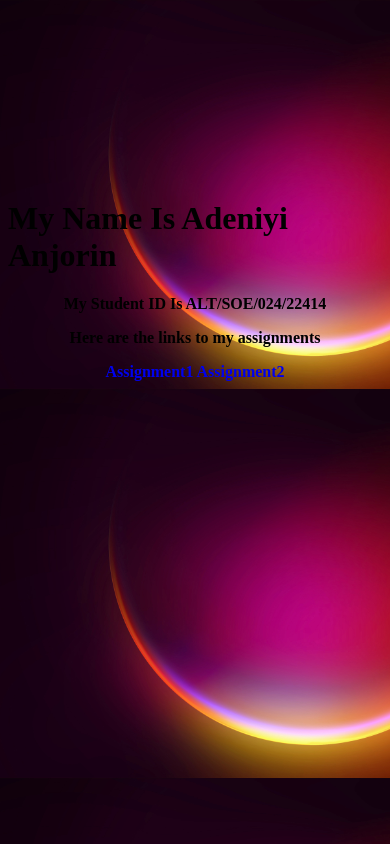
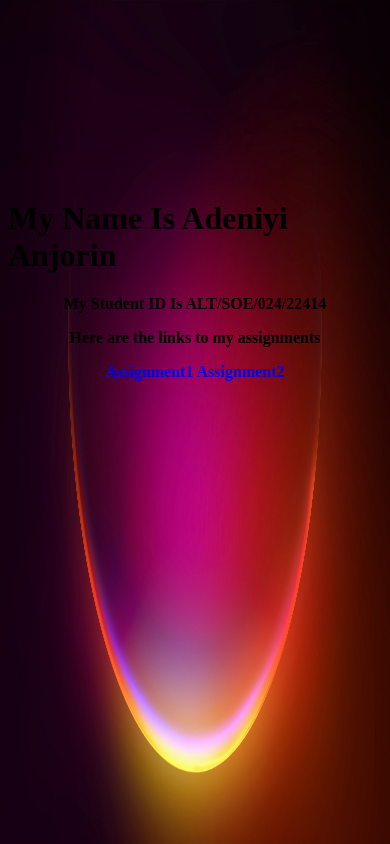
Before and after one commit to 911Dev-Niyi/HTML-Assignment, a plain HTML site: page Index.html in a window 390 px wide. Drawn offline with Linux system fonts and the light colour scheme.

Commit message:
Adjusted background image responsiveness

```diff
--- a/Index.html
+++ b/Index.html
@@ -25,12 +25,15 @@
      }
      @media(max-width: 768px){
         body{
-            background-size: cover;
+               background-image: url(./Assets/Background.jpg);
+            background-size:100vw 100vh;
         }
      }
-     @media(max-width:1200){
+     @media(min-width:769px),(max-width:1000px){
         body{
-            background-size: cover;
+            background-image: url(./Assets/Background.jpg);
+            background-repeat: no-repeat;
+            background-size: 100vw 100vh;
         }
      }
 
```
